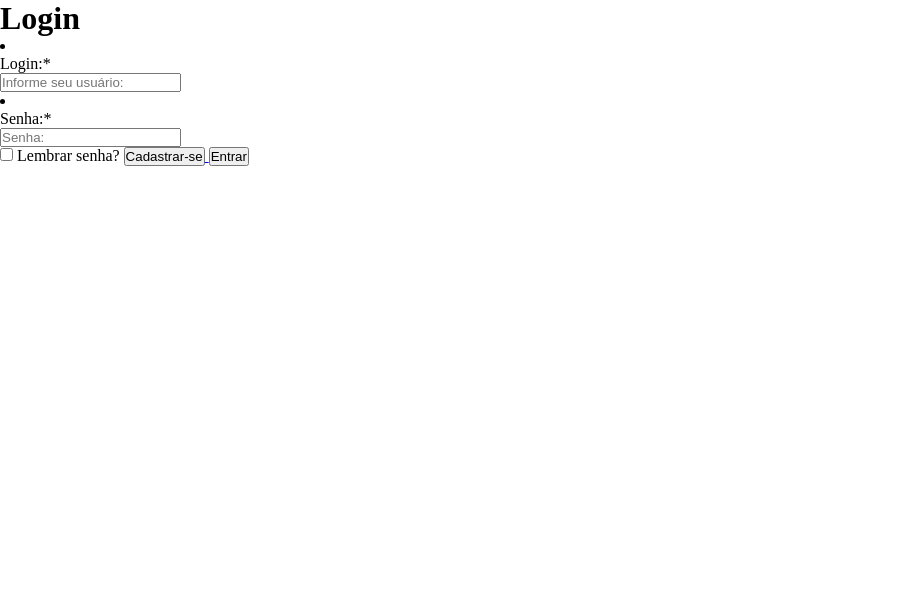
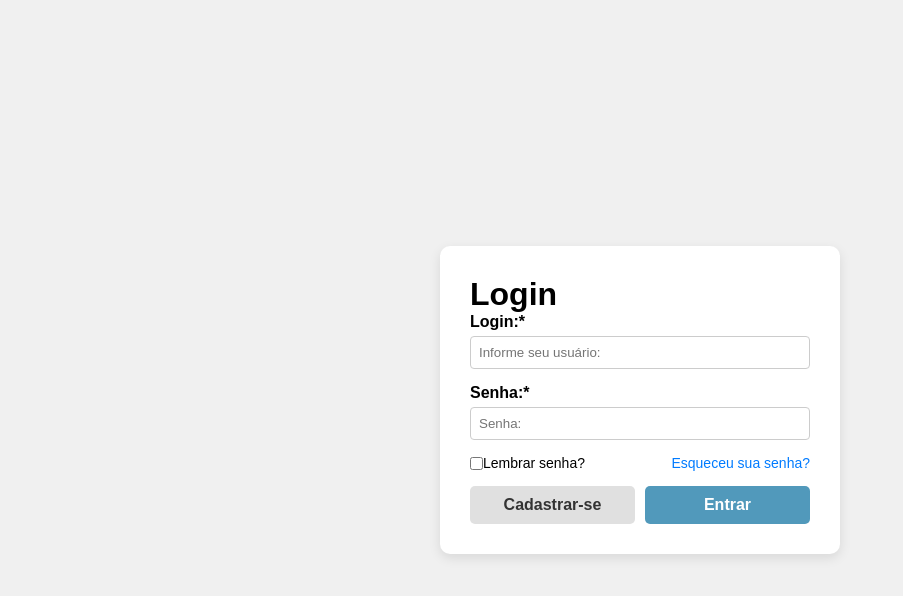
Before and after one commit to LuanJywago/Site-Allahu-Clinic, a plain HTML site: page Projetos python/main.html in a window 1280 px wide. Shown: the whole page, without its empty margins (0-903 px from the left). Drawn offline with Linux system fonts and the light colour scheme.

Commit message:
Projeto clinica Allahu.V2
atualização de código com progressão;
acréscimo de estrutura de código em CSS.

```diff
--- a/Projetos python/main.html
+++ b/Projetos python/main.html
@@ -5,29 +5,38 @@
     <meta name="viewport" content="width=device-width, initial-scale=1.0">
     <title>Allahu - Login</title>
     <link rel="stylesheet" href="styles.css">
-    <script src="script.js"></script>
+    <script src="script.js" defer></script>
 </head>
 <body>
     <div class="container">
         <h1>Login</h1>
         <form id="loginForm">
 
-            <ol></ol>
+            <div class="form-group">
+                <label for="email">Login:*</label>
+                <input type="email" id="email" placeholder="Informe seu usuário:" required>
+            </div>
 
-            <li><p>Login:*</p><input type="email" id="email" placeholder="Informe seu usuário:" required></li>
+            <div class="form-group">
+                <label for="password">Senha:*</label>
+                <input type="password" id="password" placeholder="Senha:" required>
+            </div>
 
-            <li><p>Senha:*</p><input type="password" id="password" placeholder="Senha:" required></li>
+            <div class="checkbox-row">
+                <label class="remember">
+                    <input type="checkbox" id="lembrar"> Lembrar senha?
+                </label>
+                <a href="#" class="forgot-link">Esqueceu sua senha?</a>
+            </div>
 
-            <input type="checkbox" id="lembrar">
-            <label for="remember">Lembrar senha?</label>
+            <div class="buttons-row">
+                <a href="register.html" class="btn-secondary">Cadastrar-se</a>
+                <button type="submit" class="btn-primary">Entrar</button>
+            </div>
 
-            <a href="register.html">
-                <button type="button"><p>Cadastrar-se</p></button>
-              </a>
-            <button type="submit">Entrar</button>
-            </ol>
 
         </form>
+
     </div>
 </body>
 </html>
--- a/Projetos python/styles.css
+++ b/Projetos python/styles.css
@@ -3,3 +3,120 @@ margin: 0;
 padding: 0;
 box-sizing: border-box;
 }
+
+body {
+    margin: 0;
+    padding: 0;
+    height: 100vh;
+    display: flex;
+    justify-content: center;
+    align-items: center;
+    background-color: #f0f0f0;
+    font-family: Arial, sans-serif;
+}
+
+.container {
+    background: #fff;
+    padding: 30px;
+    border-radius: 10px;
+    box-shadow: 0 4px 12px rgba(0, 0, 0, 0.1);
+    width: 100%;
+    max-width: 400px;
+}
+
+.form-group {
+    display: flex;
+    flex-direction: column;
+    margin-bottom: 15px;
+}
+
+.form-group label {
+    margin-bottom: 5px;
+    font-weight: bold;
+}
+
+input[type="email"],
+input[type="password"] {
+    padding: 8px;
+    border-radius: 4px;
+    border: 1px solid #ccc;
+}
+
+.checkbox-row {
+    display: flex;
+    justify-content: space-between;
+    align-items: center;
+    margin-bottom: 15px;
+}
+
+.forgot-link {
+    font-size: 14px;
+    color: #007bff;
+    text-decoration: none;
+}
+
+.forgot-link:hover {
+    text-decoration: underline;
+}
+
+.buttons-row {
+    display: flex;
+    justify-content: space-between;
+    gap: 10px;
+}
+
+.btn-secondary, .btn-primary {
+    flex: 1;
+    text-align: center;
+    padding: 10px;
+    border-radius: 5px;
+    text-decoration: none;
+    font-weight: bold;
+    font-size: 16px;
+    cursor: pointer;
+}
+
+.btn-secondary {
+    background-color: #e0e0e0;
+    color: #333;
+    border: none;
+}
+
+.btn-primary {
+    background-color: #5199bb;
+    color: white;
+    border: none;
+}
+
+.btn-secondary:hover {
+    background-color: #d5d5d5;
+}
+
+.btn-primary:hover {
+    background-color: #4dcbf1;
+}
+
+.checkbox-row {
+    display: flex;
+    justify-content: space-between;
+    align-items: center;
+    margin-bottom: 15px;
+    gap: 10px;
+}
+
+.remember {
+    display: flex;
+    align-items: center;
+    font-size: 14px;
+}
+
+.forgot-link {
+    font-size: 14px;
+    color: #007bff;
+    text-decoration: none;
+    white-space: nowrap;
+}
+
+.forgot-link:hover {
+    text-decoration: underline;
+}
```
